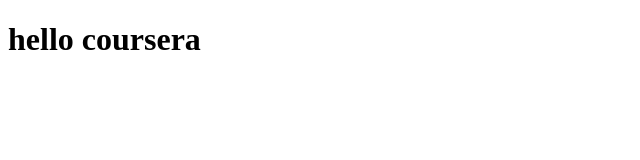
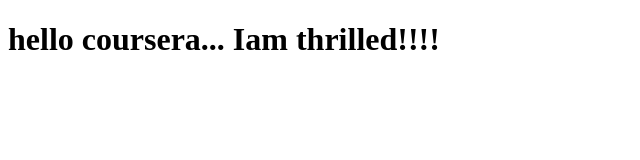
Before and after one commit to safacation/coursera, a plain HTML site: page index.html in a window 1280 px wide. Shown: the whole page, without its empty margins (0-640 px from the left). Drawn offline with Linux system fonts and the light colour scheme.

Commit message:
Next version of web file.

```diff
--- a/index.html
+++ b/index.html
@@ -5,6 +5,6 @@
     <title>Hello coursera</title>
   </head>
   <body>
-    <h1>hello coursera</h1>
+    <h1>hello coursera... Iam thrilled!!!!</h1>
   </body>
 </html>
```
